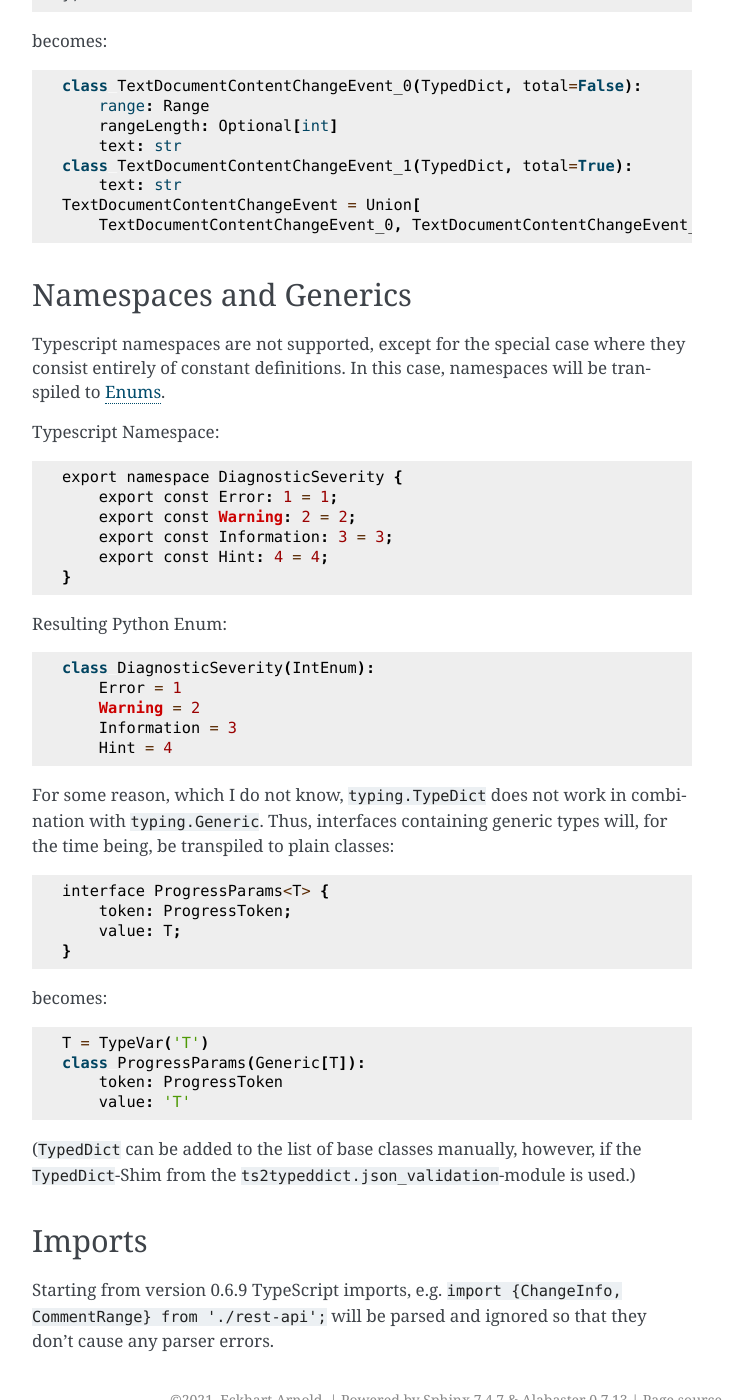
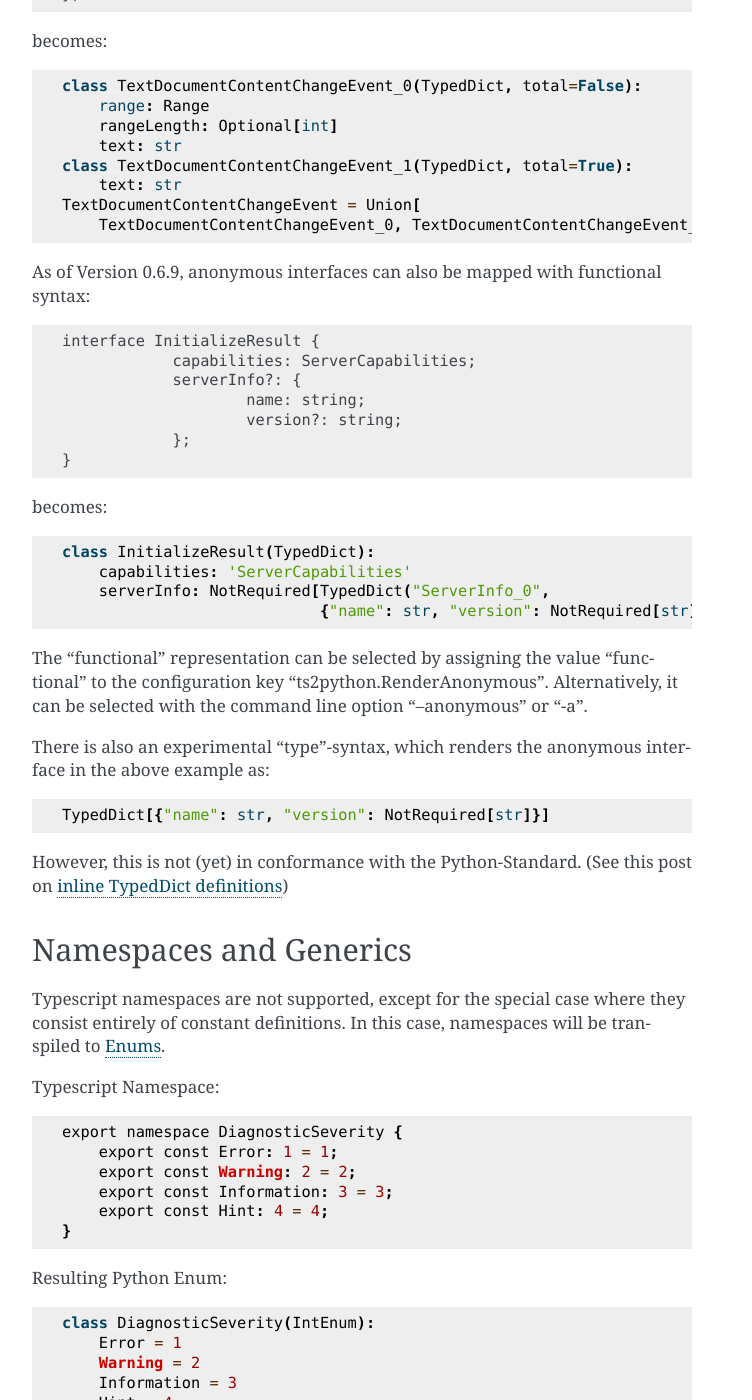
Before and after one commit to jecki/ts2python, a Sphinx documentation site: the page built from docs/Mapping.rst, in a window 1280 px wide and 1400 px high, scrolled down 6297 px. Shown: the whole window, without its empty margins (388-1140 px from the left). Built offline with Sphinx 7.4.7, drawn with Linux system fonts in a browser that asks for light colours.

Commit message:
documentation updated

```diff
--- a/Changes.txt
+++ b/Changes.txt
@@ -1,6 +1,9 @@
 Version 0.6.9
 -------------
 - read (but ignore) TypeScript imports
+- add alternative ways to render anonymous interfaces as TypedDicts:
+  Apart from "local" (default), now "functional" and "type" can
+  be selected. "type" is still erperimental
 
 
 Version 0.6.8
--- a/docs/Mapping.rst
+++ b/docs/Mapping.rst
@@ -306,6 +306,36 @@ becomes::
     TextDocumentContentChangeEvent = Union[
         TextDocumentContentChangeEvent_0, TextDocumentContentChangeEvent_1]
 
+As of Version 0.6.9, anonymous interfaces can also be mapped with
+functional syntax::
+
+    interface InitializeResult {
+		capabilities: ServerCapabilities;
+		serverInfo?: {
+			name: string;
+			version?: string;
+		};
+    }
+
+becomes::
+
+    class InitializeResult(TypedDict):
+        capabilities: 'ServerCapabilities'
+        serverInfo: NotRequired[TypedDict("ServerInfo_0",
+                                {"name": str, "version": NotRequired[str]})]
+
+The "functional" representation can be selected by assigning the
+value "functional" to the configuration key "ts2python.RenderAnonymous".
+Alternatively, it can be selected with the command line option
+"--anonymous" or "-a".
+
+There is also an experimental "type"-syntax, which renders the
+anonymous interface in the above example as::
+
+    TypedDict[{"name": str, "version": NotRequired[str]}]
+
+However, this is not (yet) in conformance with the Python-Standard.
+(See this post on `inline TypedDict definitions`_)
 
 Namespaces and Generics
 -----------------------
@@ -365,3 +395,4 @@ parsed and ignored so that they don't cause any parser errors.
 .. _PEP 655: https://www.python.org/dev/peps/pep-0655/
 .. _Index signatures: https://www.typescriptlang.org/docs/handbook/2/objects.html#index-signatures
 .. _Enums: https://docs.python.org/3/library/enum.html
+.. _inline TypedDict definitions: https://discuss.python.org/t/allow-local-class-type-definitions-inside-typeddict/41611/3
```
Also changed, not shown: 1 other file.
